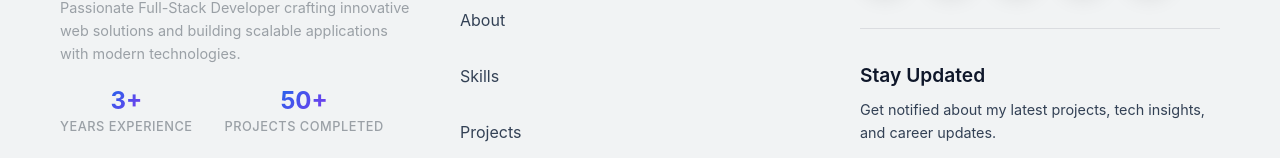
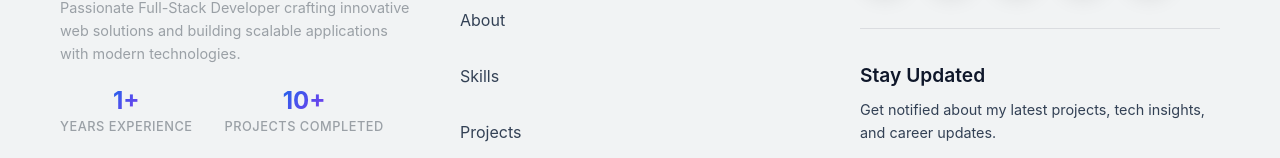
Before and after one commit to Anand15154/anand-portfolio, a React (Vite) app: page / in a window 1280 px wide. Shown: the part 10050-10208 px from the top of the page. Built offline with nearby package versions, Linux system fonts and the light colour scheme; the HTML template or start-up script is replaced by a standard one.

Commit message:
updated-the-issues

```diff
--- a/src/components/Footer.tsx
+++ b/src/components/Footer.tsx
@@ -101,11 +101,11 @@ const Footer = () => {
                     </p>
                     <div className="footer-stats">
                         <div className="stat">
-                            <span className="stat-number">3+</span>
+                            <span className="stat-number">1+</span>
                             <span className="stat-label">Years Experience</span>
                         </div>
                         <div className="stat">
-                            <span className="stat-number">50+</span>
+                            <span className="stat-number">10+</span>
                             <span className="stat-label">Projects Completed</span>
                         </div>
                     </div>
--- a/src/components/Projects.tsx
+++ b/src/components/Projects.tsx
@@ -23,8 +23,8 @@ const Projects = () => {
             description: 'The Flying Flea is Royal Enfield\'s new sub - brand for its electric two- wheelers, drawing inspiration from a 1940s military motorcycle designed for air - dropping.The brand will offer lightweight, city - focused electric bikes with a focus on agility and urban mobility.The first model, the Flying Flea C6("C" for Classic), is a tech - laden prototype featuring a TFT display, Qualcomm processor, lean - sensitive ABS, and multiple riding modes, with a planned launch in 2026.',
             technologies: ['AEM', 'JavaScript', 'CSS', 'HTML', 'Adobe Analytics', 'Adobe Target', 'Adobe Experience Manager'],
             image: FlyingFlea,
-            github: 'https://flyingflea-stage.royalenfield.com/us/en/ff-homepage/?v=12',
-            live: 'https://flyingflea-stage.royalenfield.com/us/en/ff-homepage/?v=12',
+            github: 'https://flyingflea.royalenfield.com/us/en/ff-homepage/?v=12',
+            live: 'https://flyingflea.royalenfield.com/us/en/ff-homepage/?v=12',
             category: 'Sports & Entertainment',
             featured: true,
             year: '2025',
@@ -66,7 +66,7 @@ const Projects = () => {
             technologies: ['React.js', 'TypeScript', 'Golang', 'MySQL', 'MongoDB', 'Docker', 'AWS'],
             image: Scout,
             github: LINKS.github + '/scout',
-            live: 'https://scout-platform.vercel.app',
+            live: 'https://mysat.app/admin/login',
             category: 'B2C Platform',
             featured: false,
             year: '2025',
```
